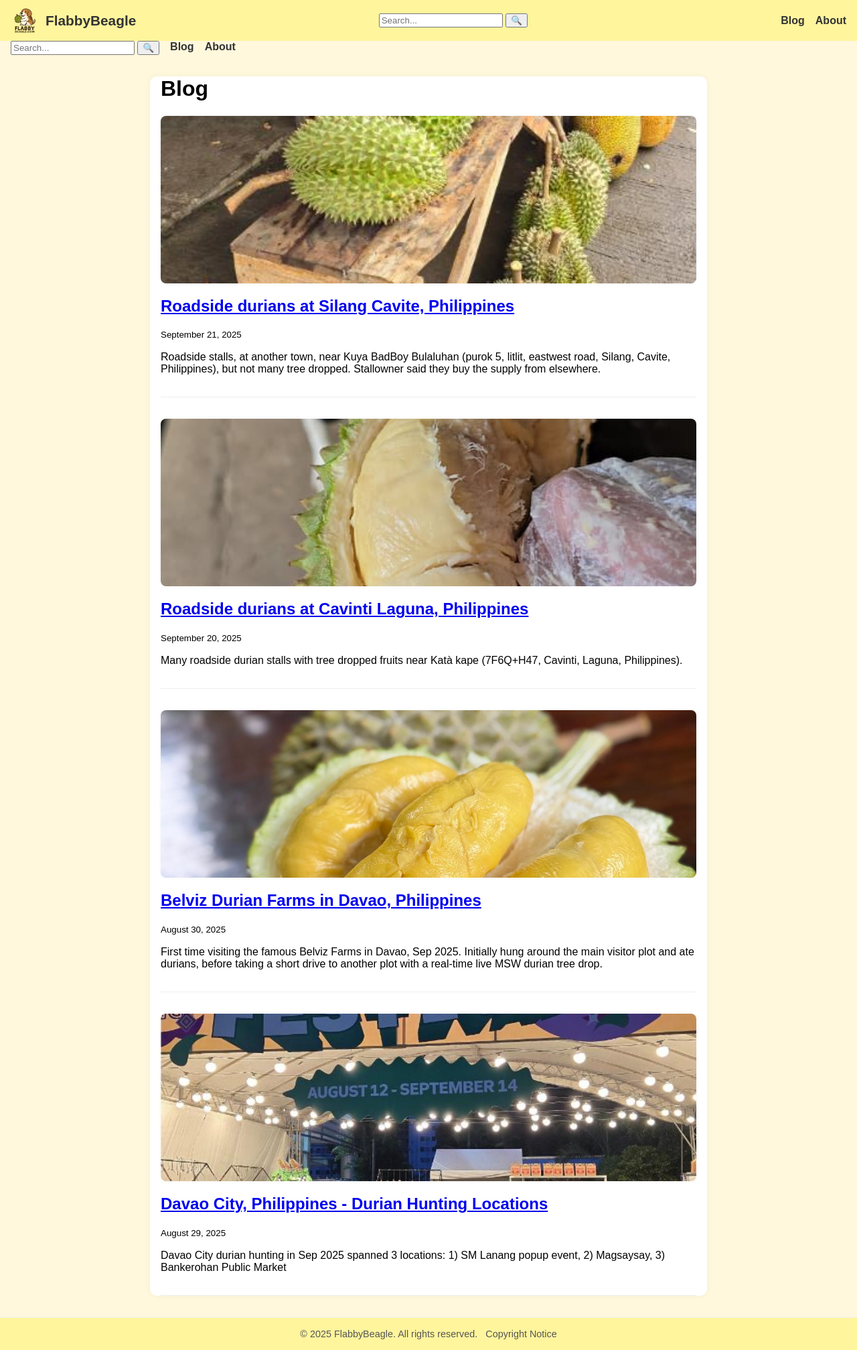
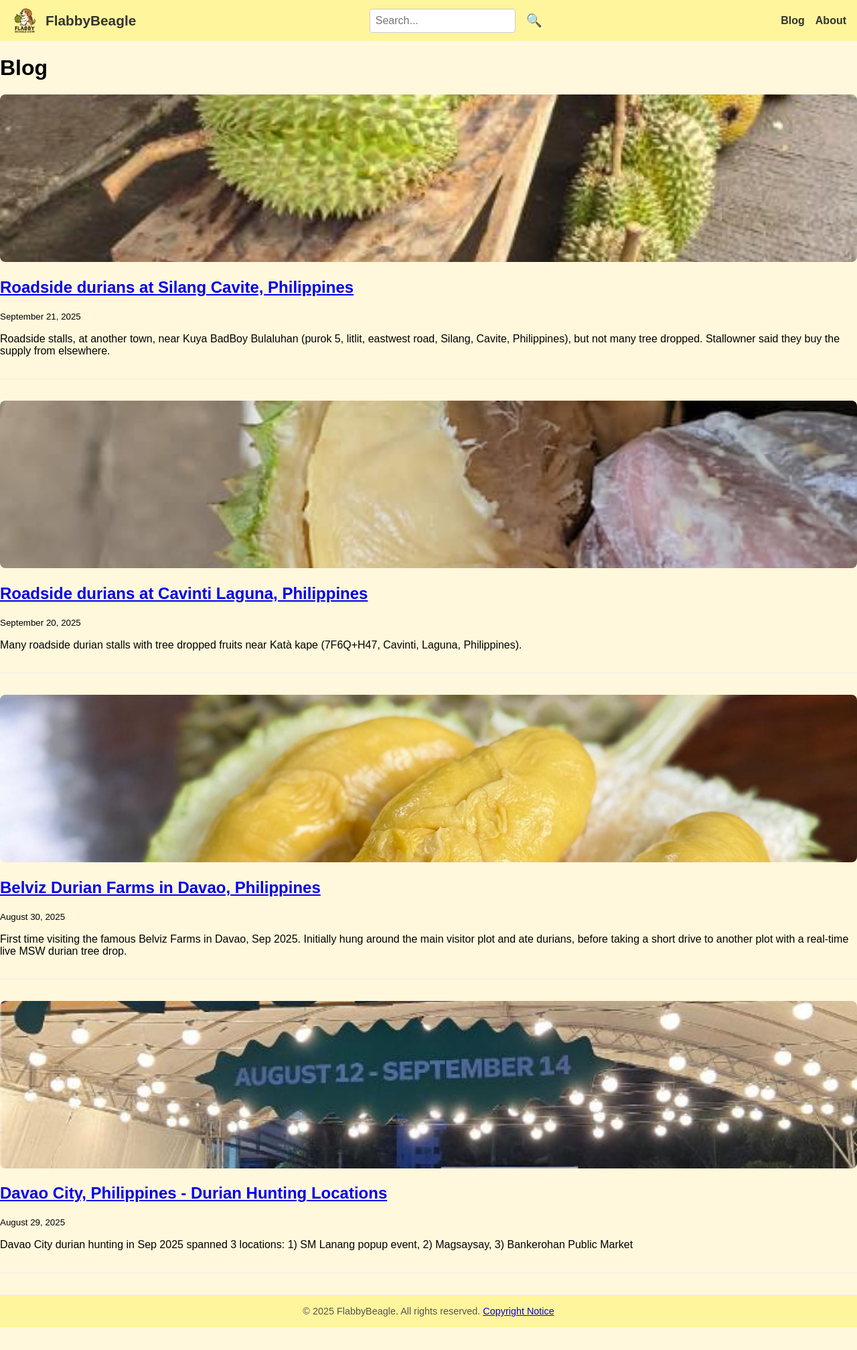
Before and after one commit to yensan57/flabbybeagle, a Jekyll site: the page built from index.md, in a window 1280 px wide. Shown: the whole page at 67% size. Built offline with Jekyll 4.4.1, drawn with Linux system fonts in a browser that asks for light colours; after the commit the page ends 1981 px from its top, so only the background shows below that.

Commit message:
Update default.html

```diff
--- a/_layouts/default.html
+++ b/_layouts/default.html
@@ -34,11 +18,10 @@
       justify-content: space-between;
       align-items: center;
       background-color: #fff59d;
-      padding: 0.6rem 1rem; /*  slightly reduced padding for better fit */
+      padding: 0.6rem 1rem;
       position: relative;
     }
 
-    /*  Added: flex container for logo + site name */
     .nav-brand {
       display: flex;
       align-items: center;
@@ -84,12 +66,13 @@
 
     .nav-toggle {
       display: none;
-      font-size: 1.8rem; /*  slightly larger for touchscreens */
+      font-size: 1.8rem;
       background: none;
       border: none;
       cursor: pointer;
     }
 
+    /* Mobile Layout */
     @media (max-width: 768px) {
       .nav-toggle {
         display: block;
@@ -104,7 +87,7 @@
         top: 60px;
         left: 0;
         padding: 0;
-        border-radius: 0 0 8px 8px; /*  smoother dropdown look */
+        border-radius: 0 0 8px 8px;
         box-shadow: 0 2px 5px rgba(0,0,0,0.15);
       }
 
@@ -125,67 +107,55 @@
       .nav-brand {
         font-size: 1.1rem;
       }
+
+      /* HIGHLIGHTED: Hide the search bar outside the hamburger menu on mobile */
+      .desktop-search {
+        display: none;
+      }
+
+      /* HIGHLIGHTED: Show the search bar inside the hamburger menu */
+      .mobile-search {
+        display: block;
+      }
     }
 
-    .content {
-      flex: 1; /* ensures footer sticks to bottom */
-      max-width: 800px;
-      margin: 2rem auto;
-      padding: 0 1rem;
-      background-color: white;
-      border-radius: 10px;
-      box-shadow: 0 0 10px rgba(0,0,0,0.05);
+    /* Desktop Layout */
+    @media (min-width: 769px) {
+      .desktop-search {
+        display: flex; /* Show search bar on desktop */
+        align-items: center;
+        margin-left: 1rem;
+      }
+
+      .mobile-search {
+        display: none; /* Hide search bar on desktop */
+      }
     }
 
-/*  Responsive images inside posts */
-.content img {
-  max-width: 100%;
-  height: auto;
-  display: block;
-  margin: 1rem auto;
-  border-radius: 8px;
-  box-shadow: 0 0 5px rgba(0,0,0,0.05);
-}
-
-/* 🟥 Specific rule for small images: allow side-by-side layout */
-.content img.small-img {
-  display: inline-block;     /* allows multiple images per row */
-  width: 150px;              /* fixed width you wanted */
-  height: auto;              /* preserve aspect ratio */
-  margin: 0.5rem;            /* space between images */
-  vertical-align: middle;    /* aligns them nicely on the baseline */
-  box-shadow: 0 0 5px rgba(0,0,0,0.05);
-  border-radius: 8px;
-}
-
-
-
-
-    /*  NEW: Lightbox styles */
-    .lightbox {
-      display: none;
-      position: fixed;
-      z-index: 9999;
-      top: 0;
-      left: 0;
-      width: 100%;
-      height: 100%;
-      background-color: rgba(0, 0, 0, 0.85);
-      justify-content: center;
+    .search-form {
+      display: flex;
       align-items: center;
+      margin-left: 1rem;
     }
 
-    .lightbox img {
-      max-width: 90%;
-      max-height: 90%;
-      border-radius: 10px;
-      box-shadow: 0 0 20px rgba(255,255,255,0.2);
-      user-select: none;
-      -webkit-user-drag: none;
-      pointer-events: none; /* Prevent right-click / save */
+    .search-input {
+      padding: 0.5rem;
+      font-size: 1rem;
+      border: 1px solid #ccc;
+      border-radius: 4px;
+      width: 200px;
     }
 
-    /* Footer styling */
+    .search-button {
+      background-color: #fff59d;
+      border: none;
+      padding: 0.5rem;
+      cursor: pointer;
+      font-size: 1.2rem;
+      margin-left: 0.5rem;
+      border-radius: 4px;
+    }
+
     footer {
       background-color: #fff59d;
       text-align: center;
@@ -194,21 +164,11 @@
       color: #555;
       border-top: 1px solid #eee;
     }
-    footer a {
-      color: #555;
-      text-decoration: none;
-      margin-left: 0.5rem;
-    }
-    footer a:hover {
-      text-decoration: underline;
-    }
-
   </style>
 </head>
 <body>
 <header>
   <nav class="navbar">
-    <!-- Logo and Site Name -->
     <a href="{{ '/' | relative_url }}" class="nav-brand">
       <img src="/assets/images/flabbybeagle_icon_words_png_70px.png" alt="FlabbyBeagle Logo">
       {{ site.title }}
@@ -247,22 +207,12 @@
     {{ content }}
   </div>
 
-  <!--  Lightbox container -->
-  <div class="lightbox" id="lightbox">
-    <img src="" alt="Expanded image">
-  </div>
-
-  <!-- === COPYRIGHT FOOTER START === -->
   <footer>
     © {{ "now" | date: "%Y" }} FlabbyBeagle. All rights reserved.
     <a href="{{ '/copyright' | relative_url }}">Copyright Notice</a>
   </footer>
-  <!-- === COPYRIGHT FOOTER END === -->
 
-
-  <!--  CHANGED: Moved JS to bottom, cleaner toggle -->
   <script>
-
     // Mobile nav toggle
     document.addEventListener("DOMContentLoaded", function() {
       const toggle = document.querySelector(".nav-toggle");
```
Also changed, not shown: other parts of _layouts/default.html (+0 -62 lines).
